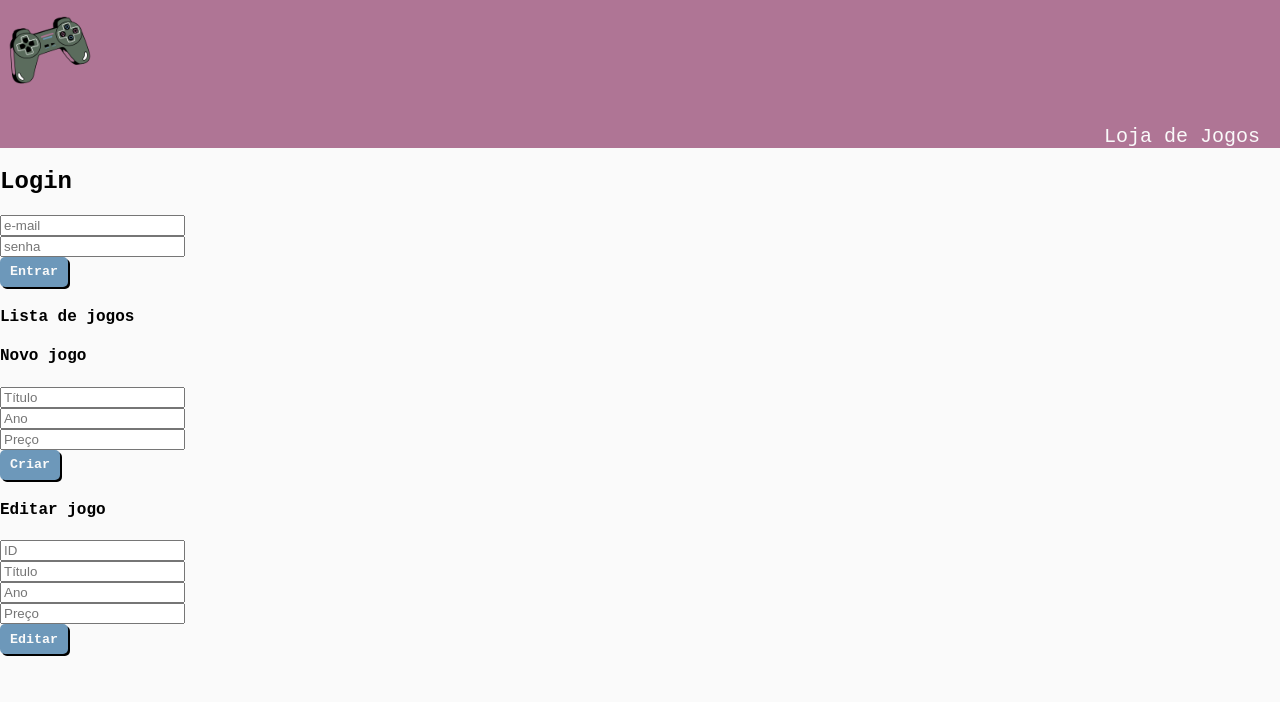
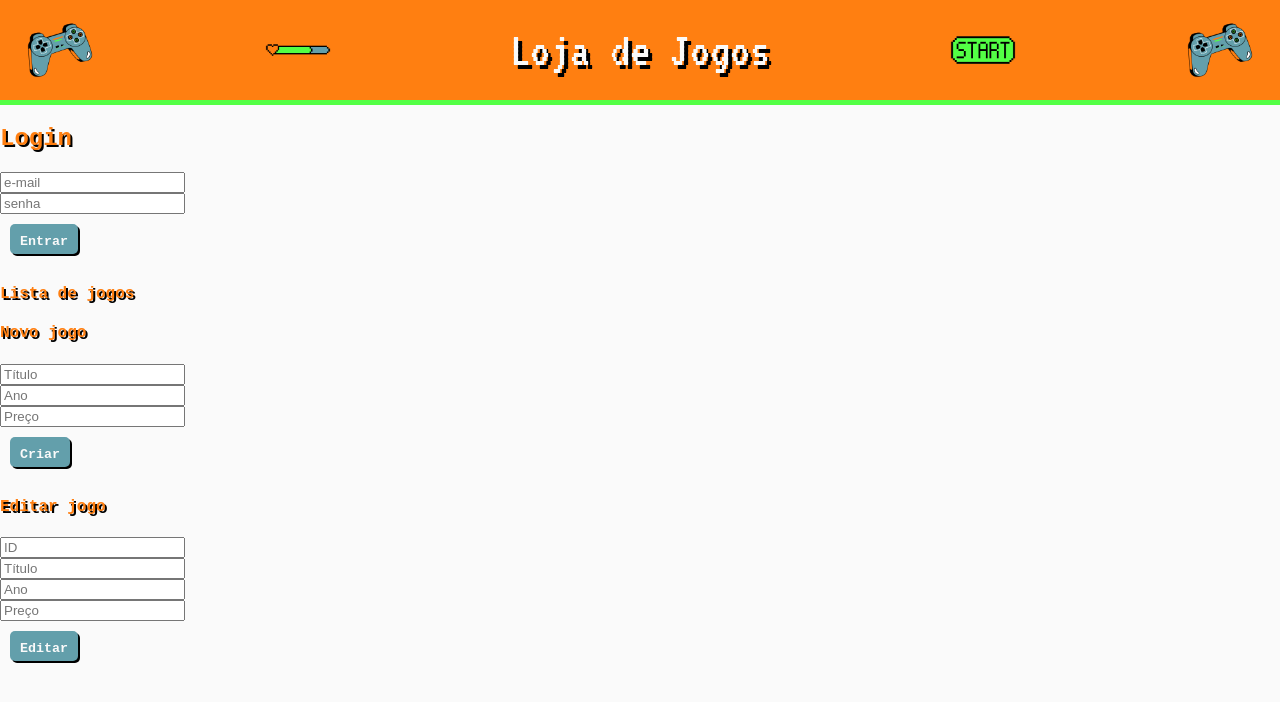
Before and after one commit to HelenA-Freitas/meus_aprendizados_nodejs, a web app: file Consumo de API/index.html in a window 1280 px wide. Shown: the top 702 px of the page. Run offline with its HTML, style and script files only (its server is not run), Linux system fonts and the light colour scheme; some libraries are stand-ins or nearby versions.

Commit message:
[css] header

```diff
--- a/Consumo de API/css/index.css
+++ b/Consumo de API/css/index.css
@@ -3,30 +3,49 @@ body{
     font-family: 'Courier New', Courier, monospace;
 }
 header{
-    background-color: #AF7595;
+    display: flex;
+    justify-content: space-between;
+    background-color: #FF7F11;
+    border-bottom: 5px solid #53FF45;
+    padding: 10px 20px;
 }
+
 h1{
     color: #FAFAFA;
-    font-size: 20px;
+    text-shadow: 4px 4px 0 black;
+    font-family: 'VT323', monospace;
+    font-size: 50px;
     font-weight: 500;
-    text-align:right;
-    margin: 20px;
+    text-align:center;
+    margin: 15px;
 }
+
 img{
-    width: 100px;
-    height: 100px;
+    width: 80px;
+    height: 80px;
     object-fit: fill;
 }
+
+h2, h4{
+    color: #FF7F11;
+    text-shadow: 2px 2px 0 #000;
+}
+
 button{
    /* display: inline-block;*/
-    background-color: #6D98BA;
+    background-color: #639FAB;
     color: #FAFAFA;
     font-family: 'Courier New', Courier, monospace;
     font-weight: bold;
     height: 30px;
-    padding-left: 10px;
-    padding-right: 10px;
+    padding: 10px;
+    margin: 10px;
     border: none;
     border-radius: 5px;
     box-shadow: 2px 2px 0 black;
+    transition: transform 50ms linear;
 }
+
+button:hover{
+    transform: scale(1.05);
+}
--- a/Consumo de API/index.html
+++ b/Consumo de API/index.html
@@ -5,6 +5,9 @@
         <meta charset="UTF-8">
         <meta http-equiv="X-UA-Compatible" content="IE=edge">
         <meta name="viewport" content="width=device-width, initial-scale=1.0">
+        <link rel="preconnect" href="https://fonts.googleapis.com">
+        <link rel="preconnect" href="https://fonts.gstatic.com" crossorigin>
+        <link href="https://fonts.googleapis.com/css2?family=VT323&display=swap" rel="stylesheet">
         <link rel="stylesheet" href="css/reset.css">
         <link rel="stylesheet" href="css/index.css">
     </head>
@@ -13,7 +16,10 @@
         <title>Loja de Jogos</title>
         <header>
             <img src="img/logo.png" alt="logo da loja">
+            <img src="img/barra de carregamento.png" alt="logo da loja">
             <h1>Loja de Jogos</h1>
+            <img src="img/start.png" alt="logo da loja">
+            <img src="img/logo.png" alt="logo da loja">
         </header>
         <h2>Login</h2>
         <input type="text" name="email" id="email" placeholder="e-mail"><br>
```
Also changed, not shown: Consumo de API/img/barra de carregamento.png (added), Consumo de API/img/logo.png, Consumo de API/img/start.png (added).
